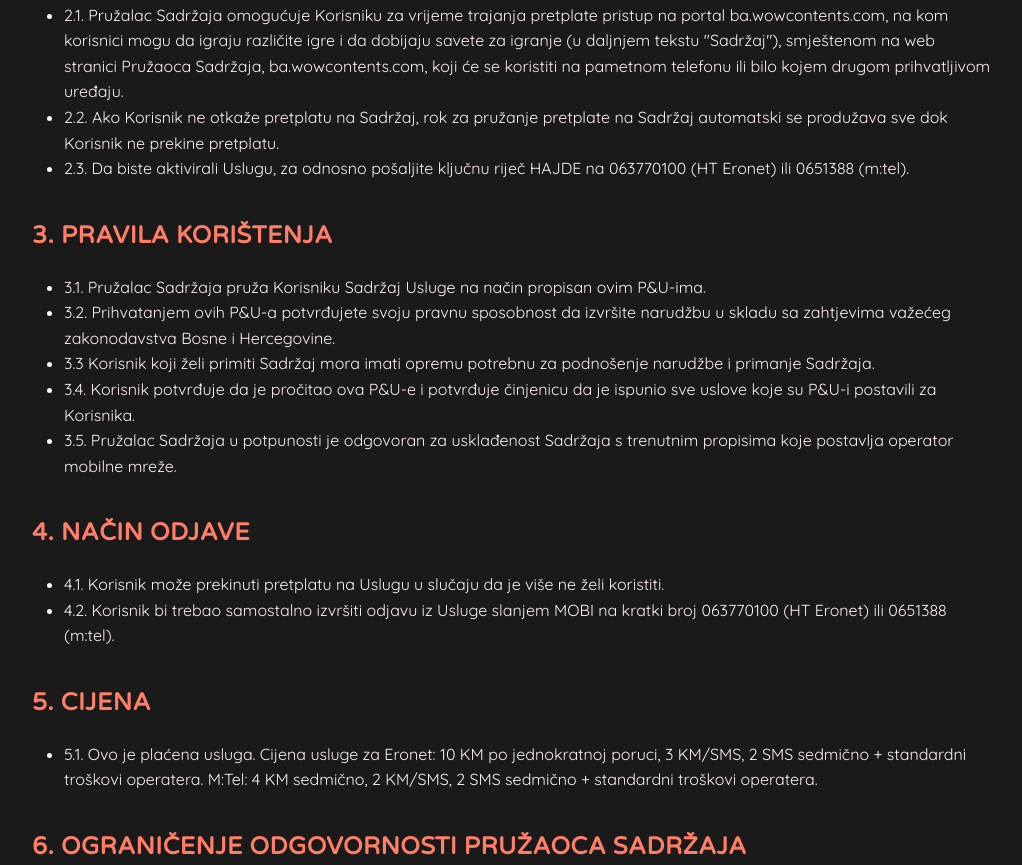
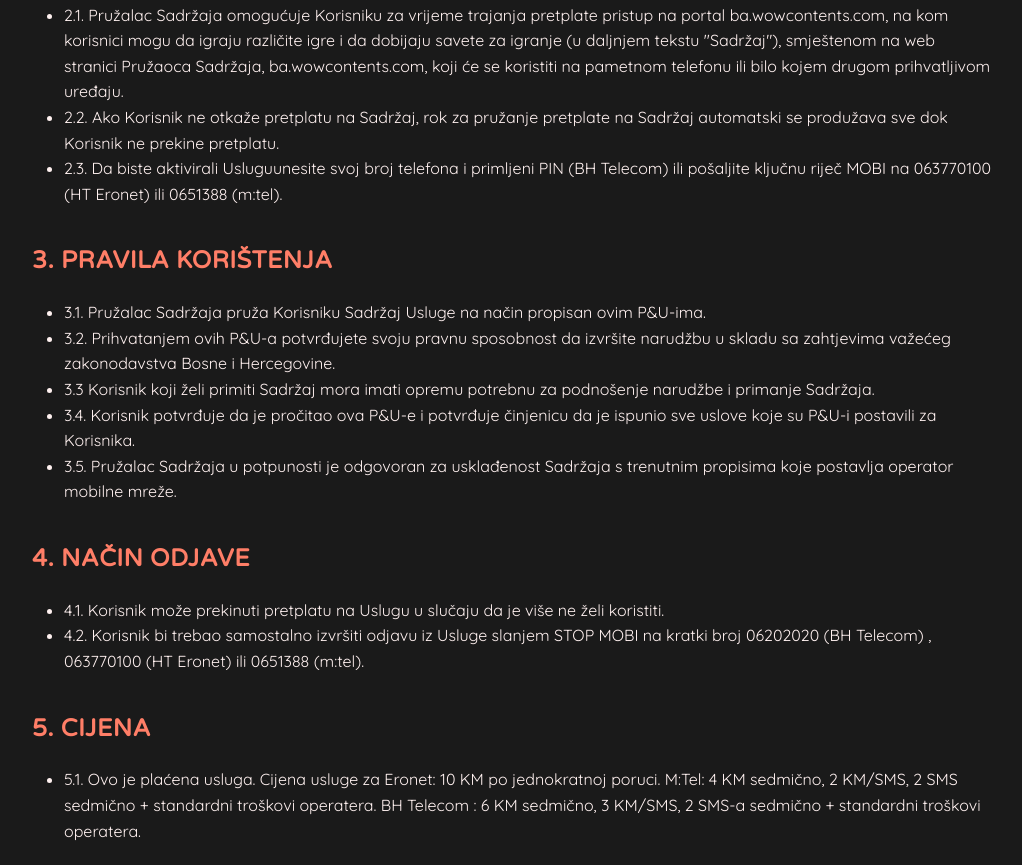
Before and after one commit to adavice/MobiSpel-terms, a website: page ba/terms.html in a window 1280 px wide. Shown: the part 855-1720 px from the top of the page, without its empty margins (128-1150 px from the left). Drawn offline with nearby package versions, Linux system fonts and the light colour scheme; files whose address does not match are found by name.

Commit message:
Update terms.html

```diff
--- a/ba/terms.html
+++ b/ba/terms.html
@@ -107,7 +107,7 @@
                 Korisnik ne prekine pretplatu.
               </li>
               <li>
-                2.3. Da biste aktivirali Uslugu, za odnosno pošaljite ključnu riječ HAJDE na 063770100 (HT Eronet) ili 0651388 (m:tel).
+                2.3. Da biste aktivirali Usluguunesite svoj broj telefona i primljeni PIN (BH Telecom) ili pošaljite ključnu riječ MOBI na 063770100 (HT Eronet) ili 0651388 (m:tel).
               </li>
             </ul>
             <h2 class="terms-heading">3. PRAVILA KORIŠTENJA</h2>
@@ -143,13 +143,13 @@
                 više ne želi koristiti.
               </li>
               <li>
-                4.2. Korisnik bi trebao samostalno izvršiti odjavu iz Usluge slanjem MOBI na kratki broj 063770100 (HT Eronet) ili 0651388 (m:tel).
+                4.2. Korisnik bi trebao samostalno izvršiti odjavu iz Usluge slanjem STOP MOBI na kratki broj 06202020 (BH Telecom) , 063770100 (HT Eronet) ili 0651388 (m:tel).
               </li>
             </ul>
             <h2 class="terms-heading">5. CIJENA</h2>
             <ul>
               <li>
-                5.1. Ovo je plaćena usluga. Cijena usluge za Eronet: 10 KM po jednokratnoj poruci, 3 KM/SMS, 2 SMS sedmično + standardni troškovi operatera. M:Tel: 4 KM sedmično, 2 KM/SMS, 2 SMS sedmično + standardni troškovi operatera.
+                5.1. Ovo je plaćena usluga. Cijena usluge za Eronet: 10 KM po jednokratnoj poruci. M:Tel: 4 KM sedmično, 2 KM/SMS, 2 SMS sedmično + standardni troškovi operatera. BH Telecom : 6 KM sedmično, 3 KM/SMS, 2 SMS-a sedmično + standardni troškovi operatera.
               </li>
             </ul>
             <h2 class="terms-heading">
```
